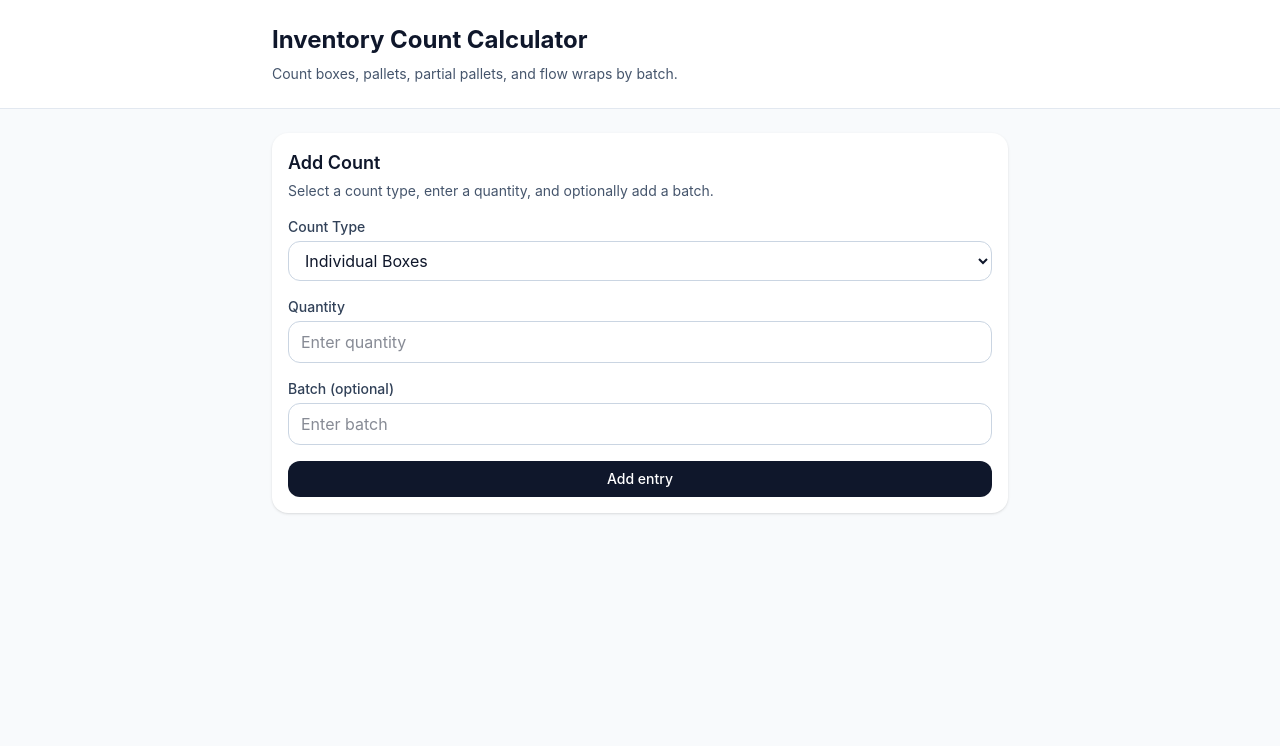
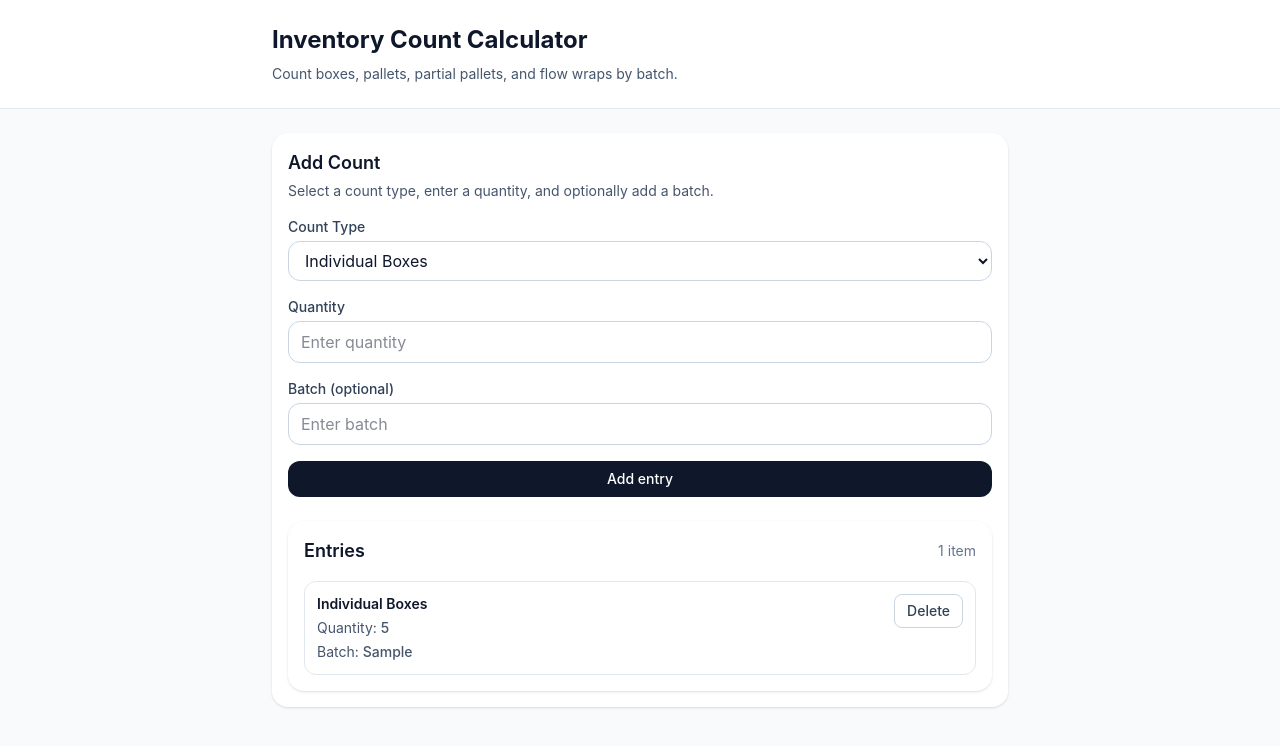
Before and after one commit to luis29dev/material-counter, a React (Vite) app: page / in a window 1280 px wide. Both pictures are taken after typing "5", "Sample" into the empty fields and a click on the button "Add entry". Shown: the top 746 px of the page. Built offline with nearby package versions, Linux system fonts and the light colour scheme.

Commit message:
feat: add entry list to display data

```diff
--- a/src/App.jsx
+++ b/src/App.jsx
@@ -1,13 +1,19 @@
 import { useState } from "react";
 import CountForm from "./components/CountForm";
 import Header from "./components/Header";
+import EntryList from "./components/EntryList";
 
 export default function App() {
   const [entries, setEntries] = useState([]);
 
   function handleAddEntry(newEntry) {
-    setEntries((currentEntries) => [...currentEntries, newEntry]);
+    setEntries((currentEntries) => [newEntry, ...currentEntries]);
     console.log("New entry added:", newEntry);
+  }
+  function handleDeleteEntry(entryId) {
+    setEntries((currentEntries) =>
+      currentEntries.filter((entry) => entry.id !== entryId),
+    );
   }
   return (
     <div className="min-h-screen bg-slate-50">
@@ -15,6 +21,7 @@ export default function App() {
       <main className="mx-auto max-w-3xl px-4 py-6">
         <section className="rounded-2xl bg-white p-4 shadow-sm">
           <CountForm onAddEntry={handleAddEntry} />
+          <EntryList entries={entries} onDeleteEntry={handleDeleteEntry} />
         </section>
       </main>
     </div>
--- a/src/components/EntryList.jsx
+++ b/src/components/EntryList.jsx
@@ -0,0 +1,66 @@
+const TYPE_LABELS = {
+  individual_boxes: "Individual Boxes",
+  pallets: "Pallets",
+  partial_pallets: "Partial Pallets",
+  flow_wrap_rolls: "Flow Wrap Rolls",
+  flow_wrap_ft: "Flow Wraps Ft",
+  flow_wrap_pallet: "Flow Wrap Pallets",
+};
+
+function EntryList({ entries, onDeleteEntry }) {
+  return (
+    <section className="mt-6 rounded-2xl bg-white p-4 shadow-sm">
+      <div className="flex items-center justify-between">
+        <h2 className="text-lg font-semibold text-slate-900">Entries</h2>
+        <span className="text-sm text-slate-500">
+          {entries.length} {entries.length === 1 ? "item" : "items"}
+        </span>
+      </div>
+
+      {entries.length === 0 ? (
+        <p className="mt-4 text-sm text-slate-500">
+          No entries yet. Add your first count entry above.
+        </p>
+      ) : (
+        <ul className="mt-4 space-y-3">
+          {entries.map((entry) => (
+            <li
+              key={entry.id}
+              className="rounded-xl border border-slate-200 p-3"
+            >
+              <div className="flex items-start justify-between gap-4">
+                <div>
+                  <p className="text-sm font-semibold text-slate-900">
+                    {TYPE_LABELS[entry.type]}
+                  </p>
+
+                  <p className="mt-1 text-sm text-slate-600">
+                    Quantity:{" "}
+                    <span className="font-medium">{entry.quantity}</span>
+                  </p>
+
+                  <p className="mt-1 text-sm text-slate-600">
+                    Batch:{" "}
+                    <span className="font-medium">
+                      {entry.batch || "No batch"}
+                    </span>
+                  </p>
+                </div>
+
+                <button
+                  type="button"
+                  onClick={() => onDeleteEntry(entry.id)}
+                  className="rounded-lg border border-slate-300 px-3 py-1.5 text-sm font-medium text-slate-700 transition hover:bg-slate-100"
+                >
+                  Delete
+                </button>
+              </div>
+            </li>
+          ))}
+        </ul>
+      )}
+    </section>
+  );
+}
+
+export default EntryList;
```
